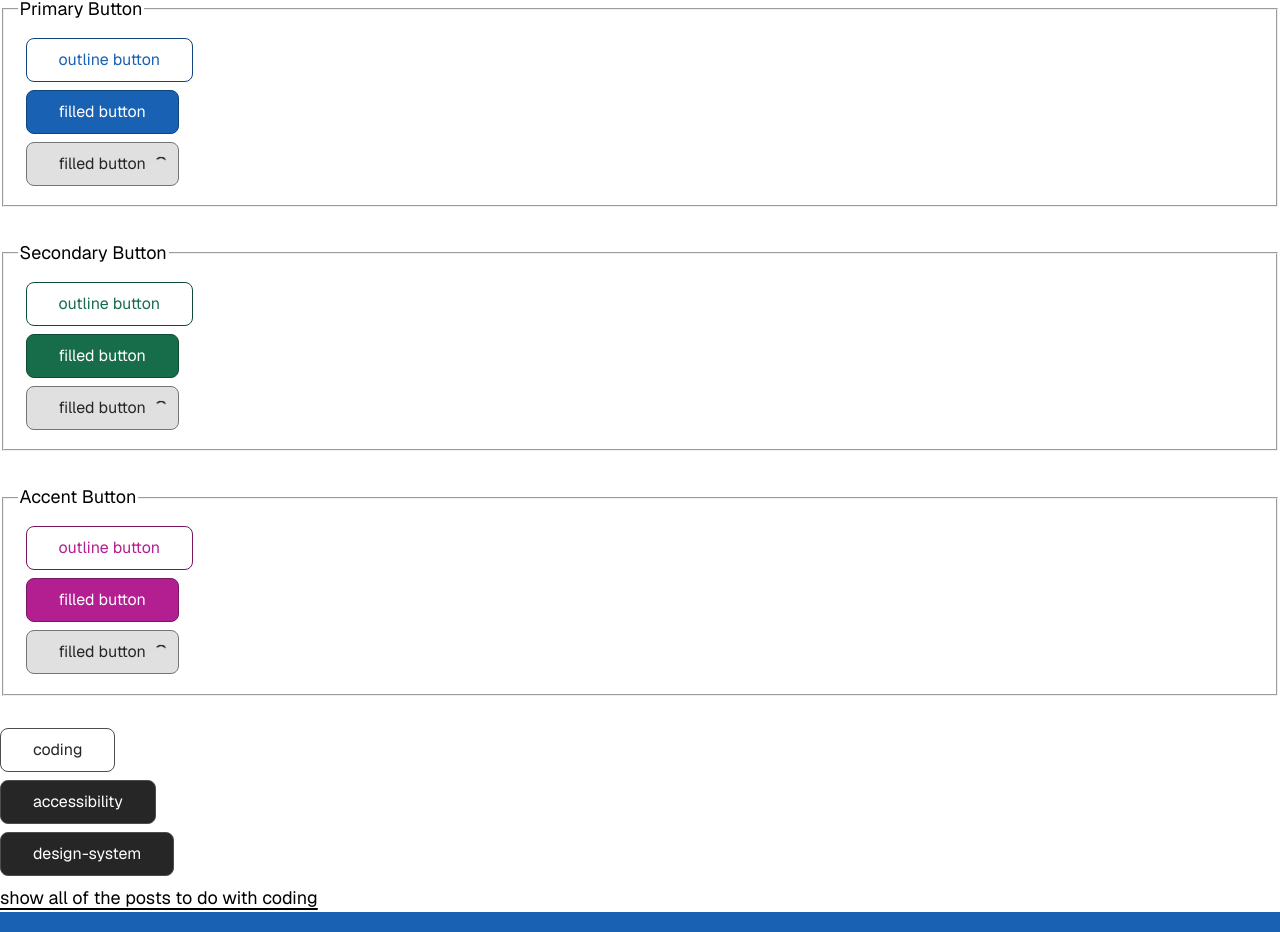
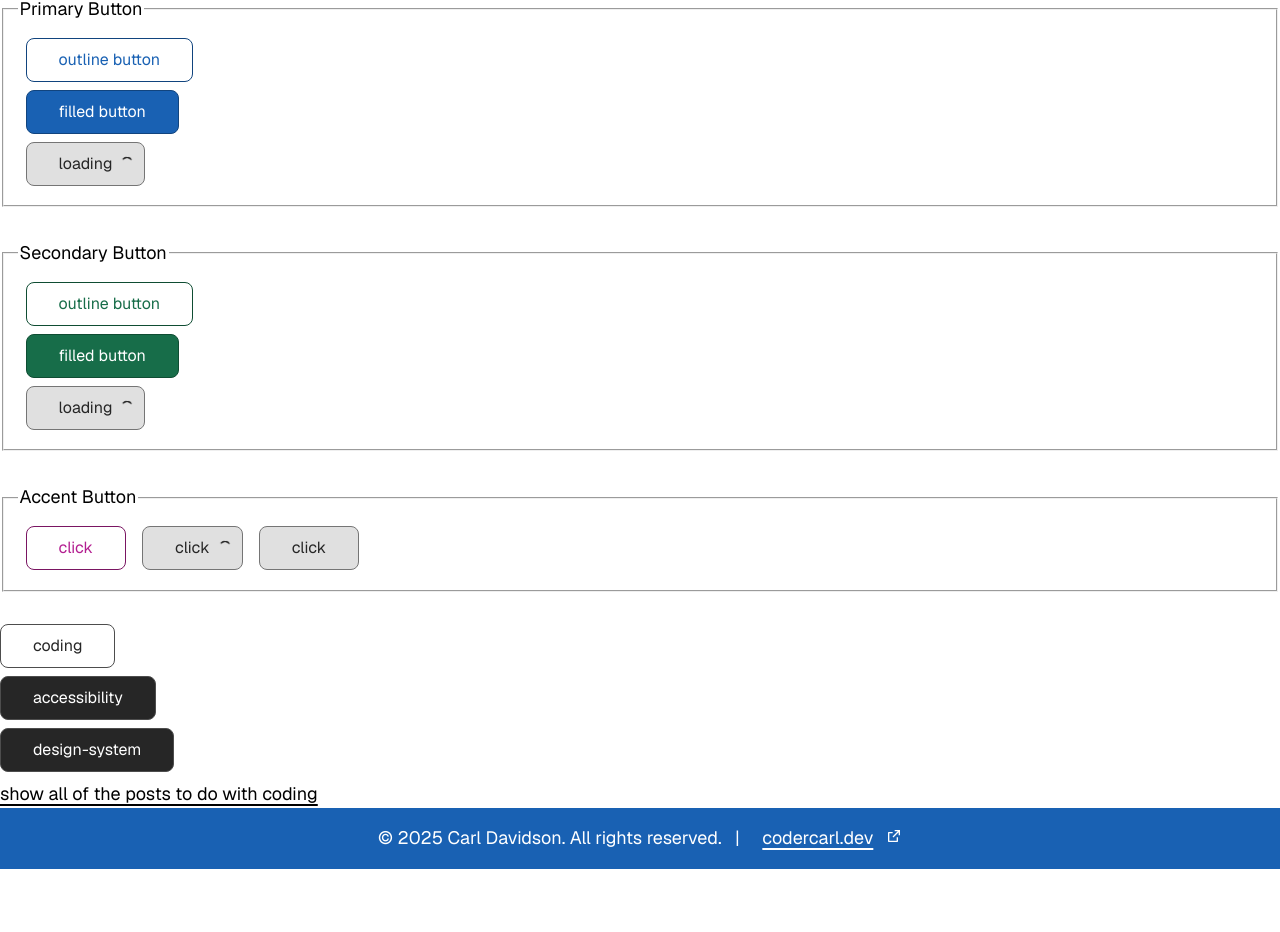
Before and after one commit to codercarl1243/react_components_system, a Next.js app: page / in a window 1280 px wide. Shown: the part 908-1840 px from the top of the page. After the commit the page ends 1777 px from the top, so only its background shows below. Built offline with nearby package versions, Linux system fonts and the light colour scheme.

Commit message:
UPDATE button page for reference

```diff
--- a/app/page.tsx
+++ b/app/page.tsx
@@ -1,8 +1,9 @@
+'use client';
 import Button from '@/components/button'
 import Link from '@/components/link'
 import TabList from '@/components/tablist'
 
-export default function Home () {
+export default function Home() {
   return (
     <>
       <h1 style={{ textAlign: 'center' }}>React Components</h1>
@@ -10,7 +11,7 @@ export default function Home () {
         <legend>Base Button</legend>
         <Button>click me</Button>
         <Button disabled>disabled button</Button>
-        <Button disabled isLoading></Button>
+        <Button isLoading></Button>
 
       </fieldset>
       <fieldset>
@@ -31,19 +32,22 @@ export default function Home () {
         <legend>Primary Button</legend>
         <Button data-style="outlined" data-variant="primary">outline button</Button>
         <Button data-style="filled" data-variant="primary">filled button</Button>
-        <Button data-style="filled" data-variant="primary" isLoading>filled button</Button>
+        <Button data-style="filled" data-variant="primary" isLoading>loading</Button>
       </fieldset>
       <fieldset>
         <legend>Secondary Button</legend>
         <Button data-style="outlined" data-variant="secondary">outline button</Button>
         <Button data-style="filled" data-variant="secondary">filled button</Button>
-        <Button data-style="filled" data-variant="secondary" isLoading>filled button</Button>
+        <Button data-style="filled" data-variant="secondary" isLoading>loading</Button>
       </fieldset>
-            <fieldset>
+      <fieldset style={{ display: "flex" }}>
         <legend>Accent Button</legend>
-        <Button data-style="outlined" data-variant="accent">outline button</Button>
+        <Button data-style="outlined" data-variant="accent">click</Button>
+        <Button data-style="outlined" data-variant="accent" isLoading>click</Button>
+        <Button data-style="outlined" data-variant="accent" disabled>click</Button>
+        {/*
         <Button data-style="filled" data-variant="accent">filled button</Button>
-        <Button data-style="filled" data-variant="accent" isLoading>filled button</Button>
+        <Button data-style="filled" data-variant="accent" isLoading>loading</Button> */}
       </fieldset>
 
       <TabList
```
Lines whose indentation alone changed are shown as unchanged.
